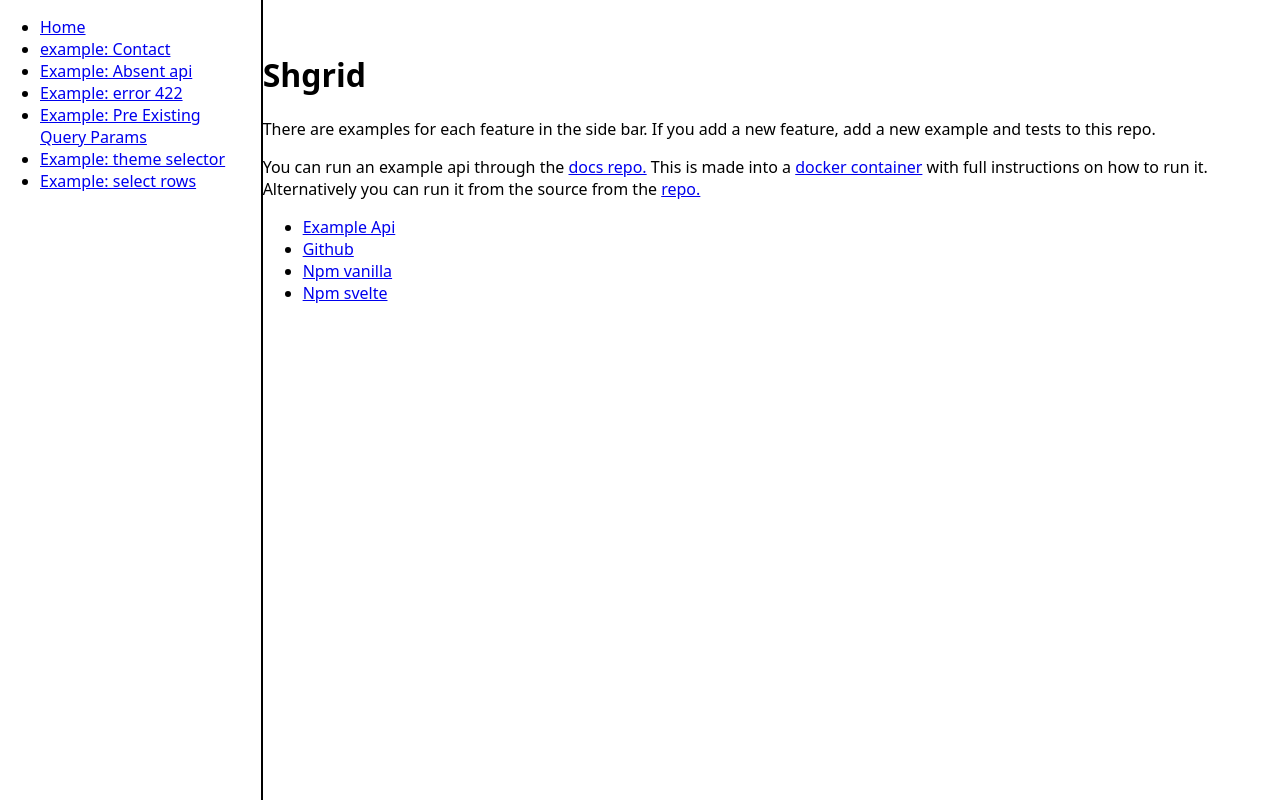
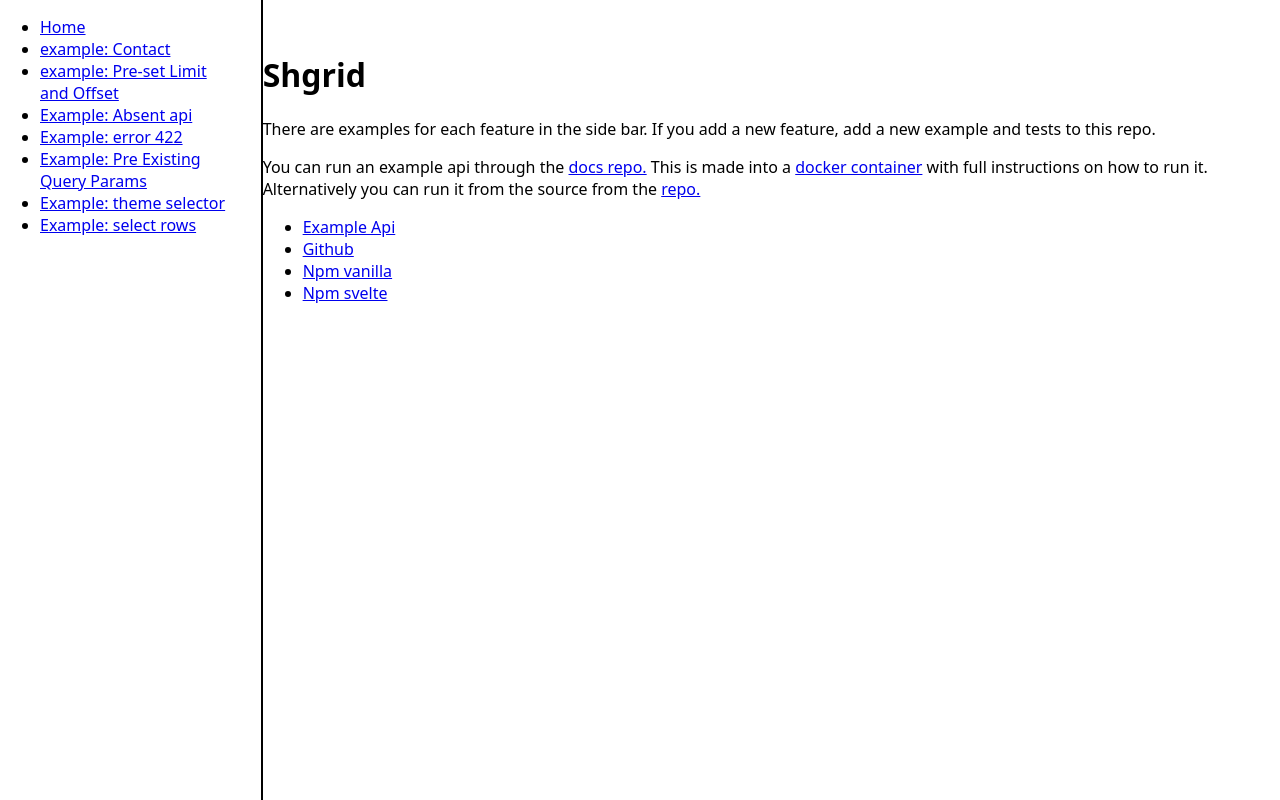
Before and after one commit to ConnorVoisey/shgrid, a SvelteKit app: page / in a window 1280 px wide. Built offline with nearby package versions, Linux system fonts and the light colour scheme.

Commit message:
feat: added option to set offset

```diff
--- a/src/routes/+layout.svelte
+++ b/src/routes/+layout.svelte
@@ -7,6 +7,10 @@
 		{
 			label: 'example: Contact',
 			href: '/examples/contacts',
+		},
+		{
+			label: 'example: Pre-set Limit and Offset',
+			href: '/examples/pre-set-offset-limit',
 		},
 		// {
 		// 	label: 'example: Tailwind',
```
